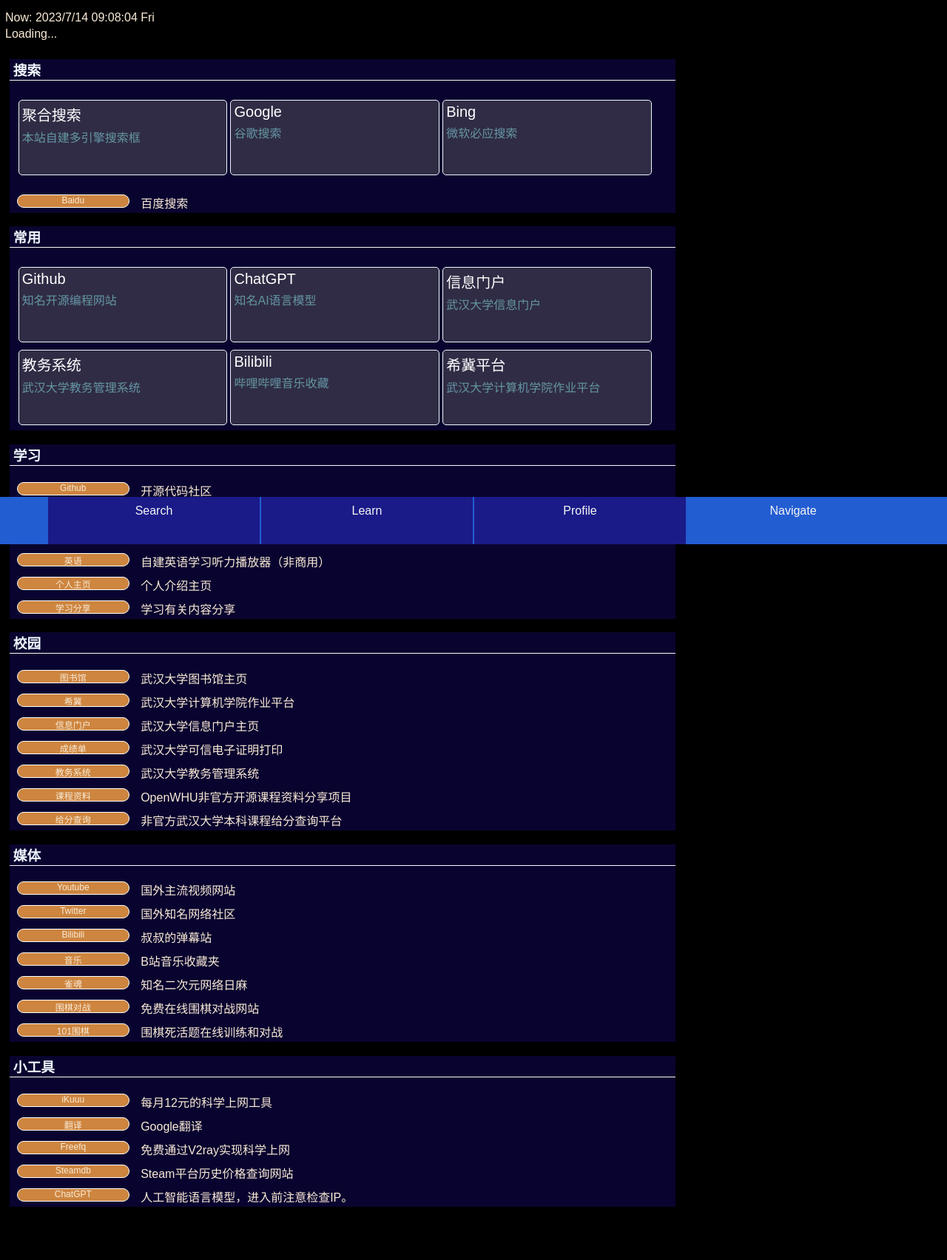
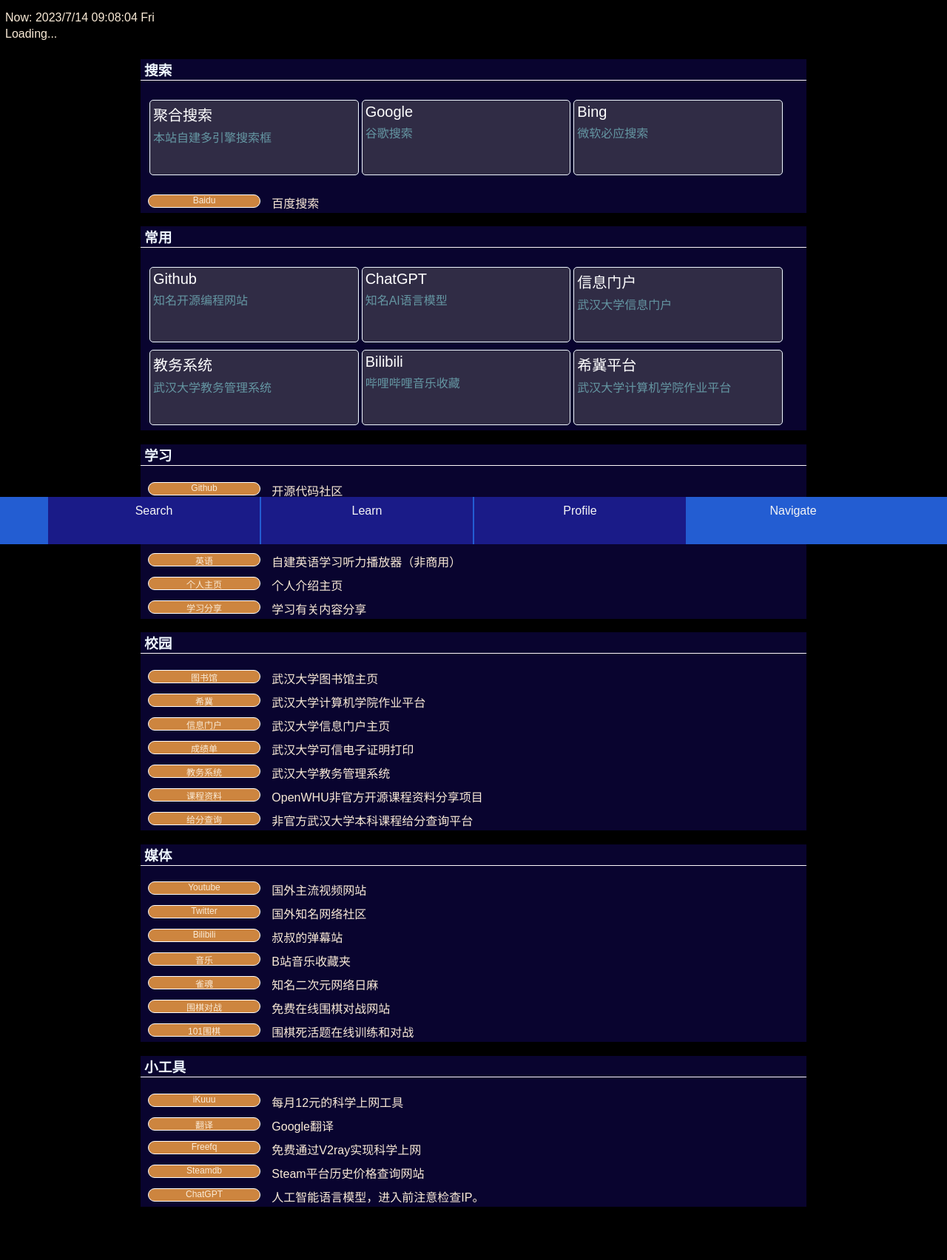
Before and after one commit to Gugugugugutian/Gugugugugutian.github.io, a PHP site: page /navi.html in a window 1280 px wide. Shown: the part 64-1768 px from the top of the page at 74% size. Run offline with PHP 8.4, Linux system fonts and the light colour scheme.

Commit message:
解决大屏幕对话框分布问题

```diff
--- a/nav.css
+++ b/nav.css
@@ -166,10 +166,16 @@
 
 
 .log {
-    margin: 1vi;
+    margin-left: auto;
+    margin-right: auto;
+    margin-top: 1vi;
     max-width: 900px;
     align-items: center;
     background-color: rgba(24, 10, 118, 0.4);
+}
+#logm {
+    width: 100%;
+    align-items: center;
 }
 .log h3{
     padding-left: 5px;
--- a/navi.html
+++ b/navi.html
@@ -69,7 +69,7 @@
             </script>
         </div>
 
-        <div class="main">
+        <div class="main" id="logm">
             <div class="log">
                 <h3>搜索</h3>
                 <div class="blnav">
```
